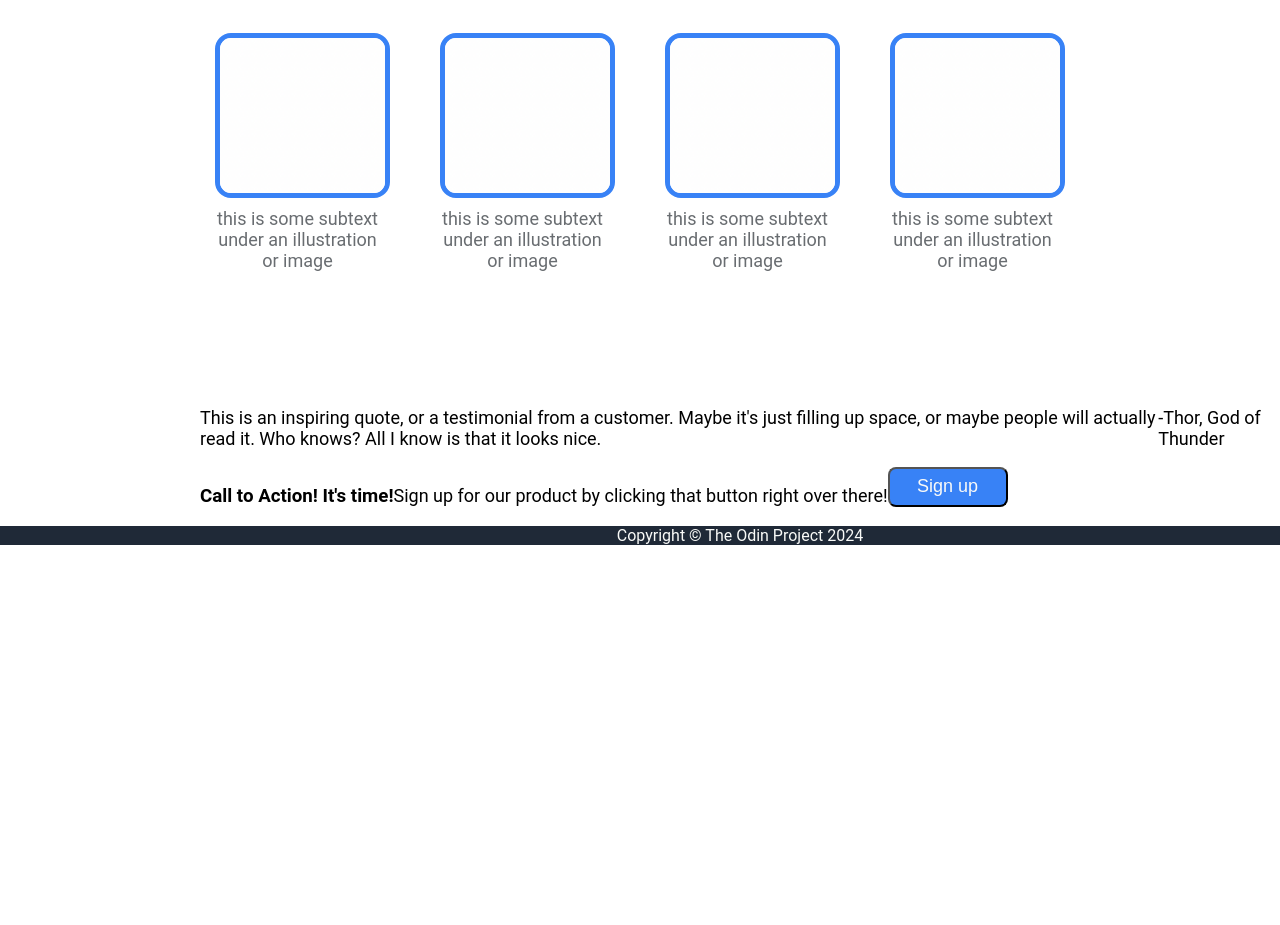
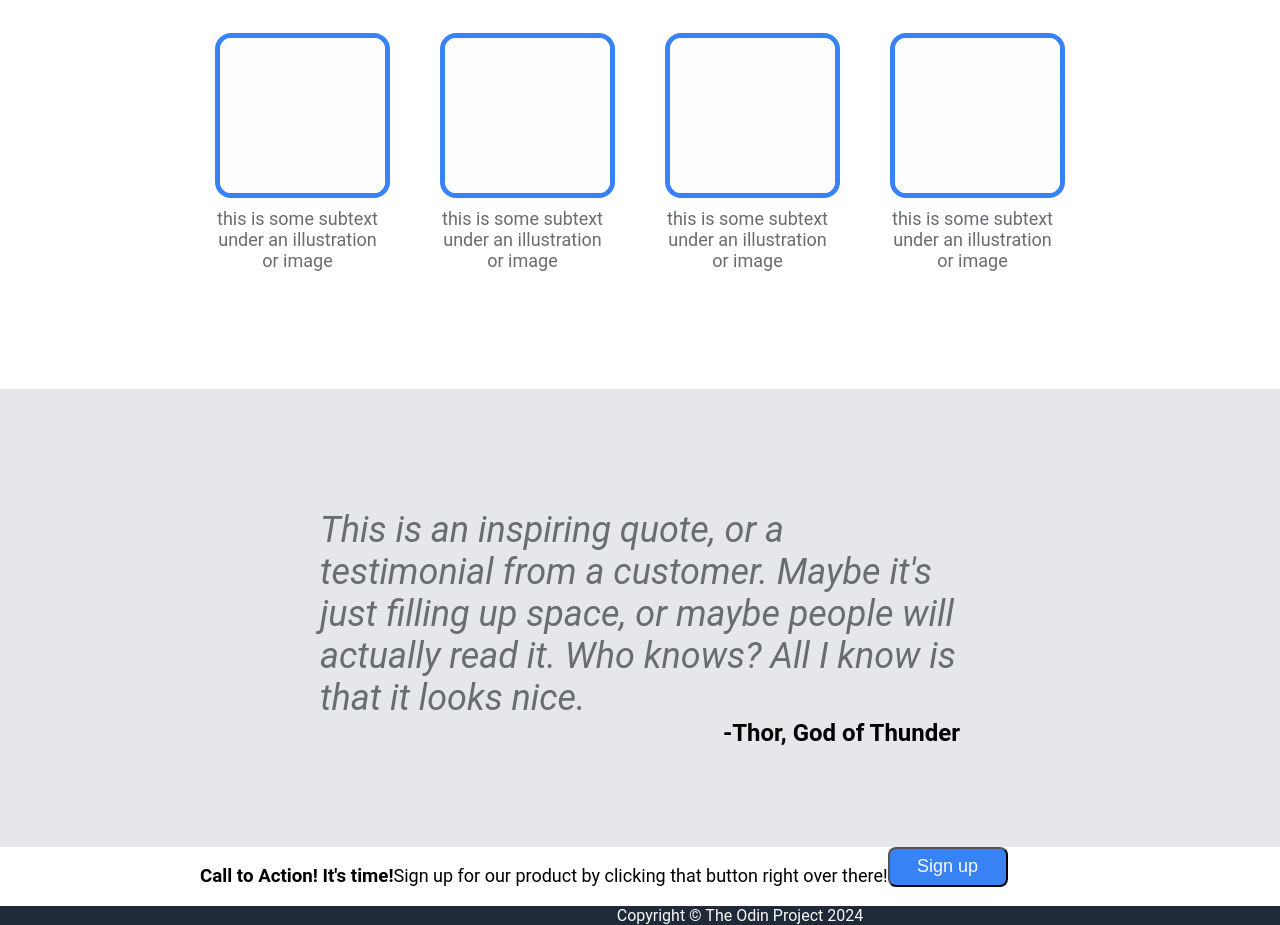
Before and after one commit to bpahunt/landing-page, a plain HTML site: page index.html in a window 1280 px wide. Shown: the part 698-1623 px from the top of the page. Before the commit the page ends 1243 px from the top, so only its background shows below. Drawn offline with Linux system fonts and the light colour scheme.

Commit message:
Add HTML and CSS for section 3

```diff
--- a/index.html
+++ b/index.html
@@ -49,8 +49,8 @@
             </div>
         </div>
         <div class="section3">
-            <p>This is an inspiring quote, or a testimonial from a customer. Maybe it's just filling up space, or maybe people will actually read it. Who knows? All I know is that it looks nice.</p>
-            <p>-Thor, God of Thunder</p>
+            <div class="section3-quote">This is an inspiring quote, or a testimonial from a customer. Maybe it's just filling up space, or maybe people will actually read it. Who knows? All I know is that it looks nice.</div>
+            <div class="section3-quotee">-Thor, God of Thunder</div>
         </div>
         <div class="section4">
             <div class="sign-up">
--- a/styles.css
+++ b/styles.css
@@ -36,7 +36,7 @@ p {
 }
 
 .section1-right {
-    flex: 1 1 0;
+    flex: 1 0 0;
 }
 
 .section2 {
@@ -61,7 +61,22 @@ p {
 
 .section3 {
     display: flex;
-    padding-left: 200px;
+    flex-direction: column;
+    padding: 120px 320px 100px 320px;
+    background-color: #E5E7EB;
+}
+
+.section3-quote {
+    font-size: 36px;
+    font-style: italic;
+    color: #696d71;
+}
+
+.section3-quotee {
+    display: flex;
+    justify-content: flex-end;
+    font-size: 24px;
+    font-weight: bold;
 }
 
 .section4 {
```
